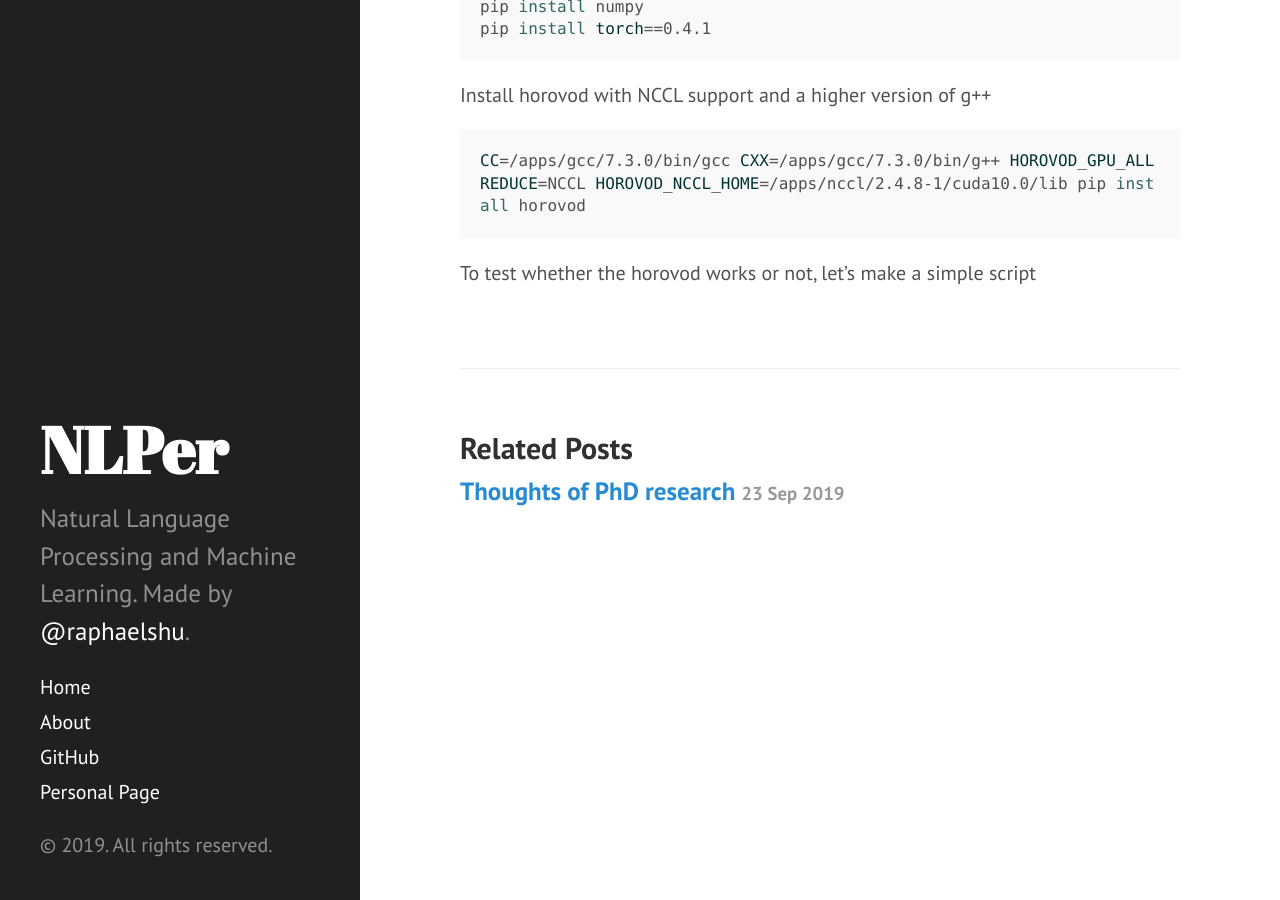
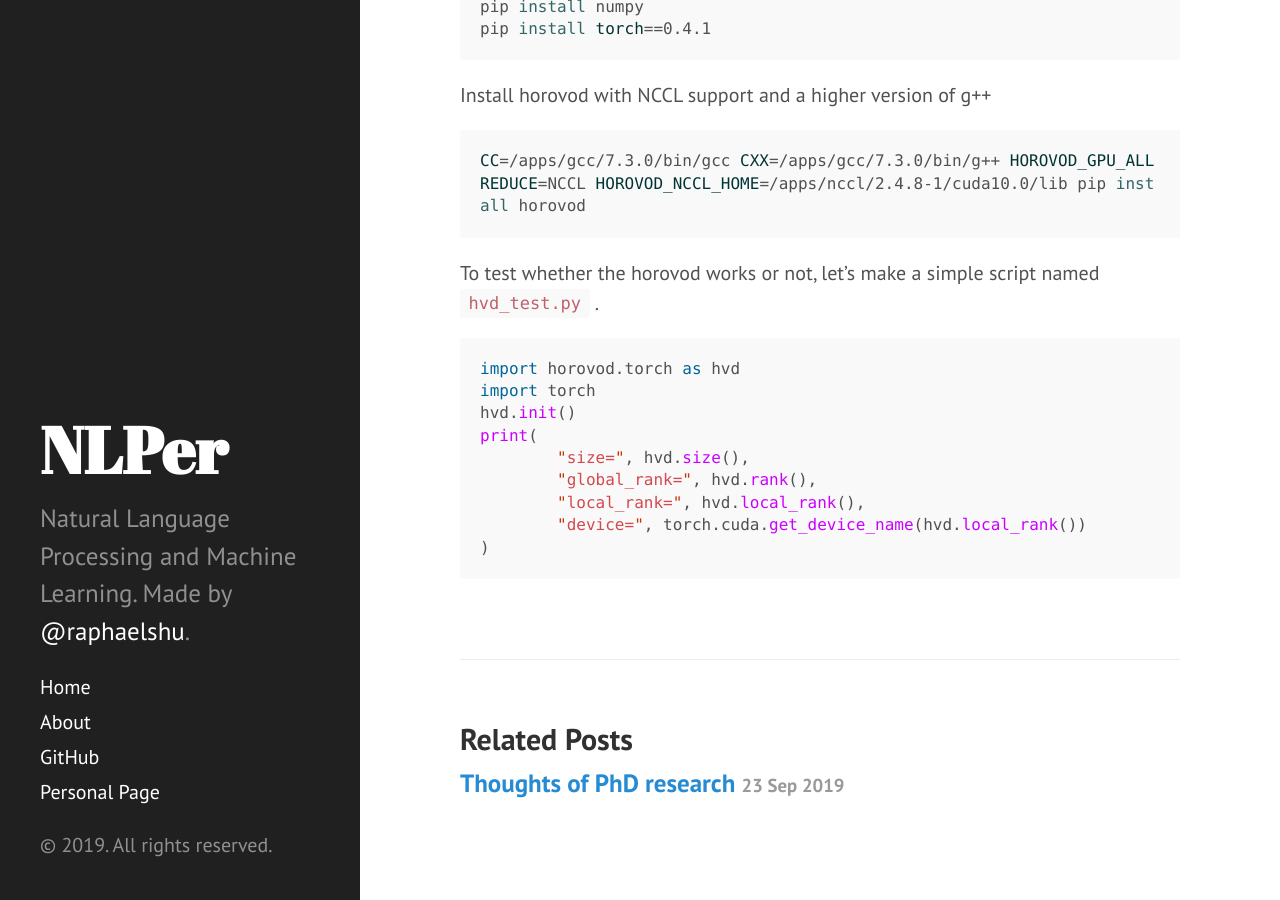
Before and after one commit to zomux/nlper, a Jekyll site: the page built from _posts/2019-10-4-install-horovod-python-with-slurm-abci.md.md, in a window 1280 px wide and 900 px high, scrolled down 814 px. Built offline with Jekyll 4.4.1, drawn with Linux system fonts in a browser that asks for light colours.

Commit message:
_posts/2019-10-4-install-horovod-python-with-slurm-abci.md.md updated from https://stackedit.io/

````diff
--- a/_posts/2019-10-4-install-horovod-python-with-slurm-abci.md.md
+++ b/_posts/2019-10-4-install-horovod-python-with-slurm-abci.md.md
@@ -25,8 +25,21 @@ Install horovod with NCCL support and a higher version of g++
 CC=/apps/gcc/7.3.0/bin/gcc CXX=/apps/gcc/7.3.0/bin/g++ HOROVOD_GPU_ALLREDUCE=NCCL HOROVOD_NCCL_HOME=/apps/nccl/2.4.8-1/cuda10.0/lib pip install horovod
 ```
 
-To test whether the horovod works or not, let's make a simple script
+To test whether the horovod works or not, let's make a simple script named `hvd_test.py` .
+
+```python
+import horovod.torch as hvd
+import torch
+hvd.init()
+print(
+	"size=", hvd.size(),
+	"global_rank=", hvd.rank(),
+	"local_rank=", hvd.local_rank(),
+	"device=", torch.cuda.get_device_name(hvd.local_rank())
+)
+```
+
 
 <!--stackedit_data:
-eyJoaXN0b3J5IjpbLTExMjY1MjQ2NzMsLTMzODg3NjcxN119
+eyJoaXN0b3J5IjpbLTE0MDk4ODY1LC0zMzg4NzY3MTddfQ==
 -->
````
